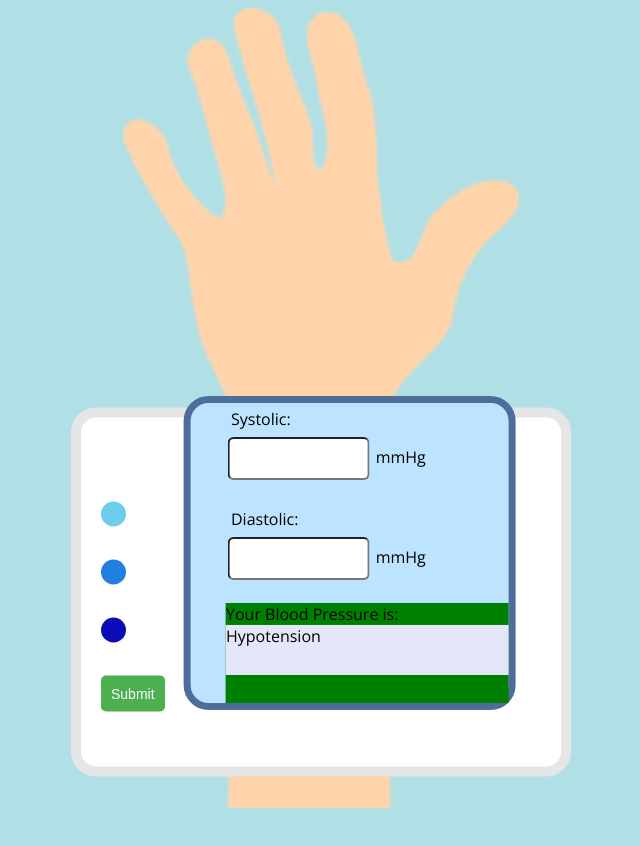
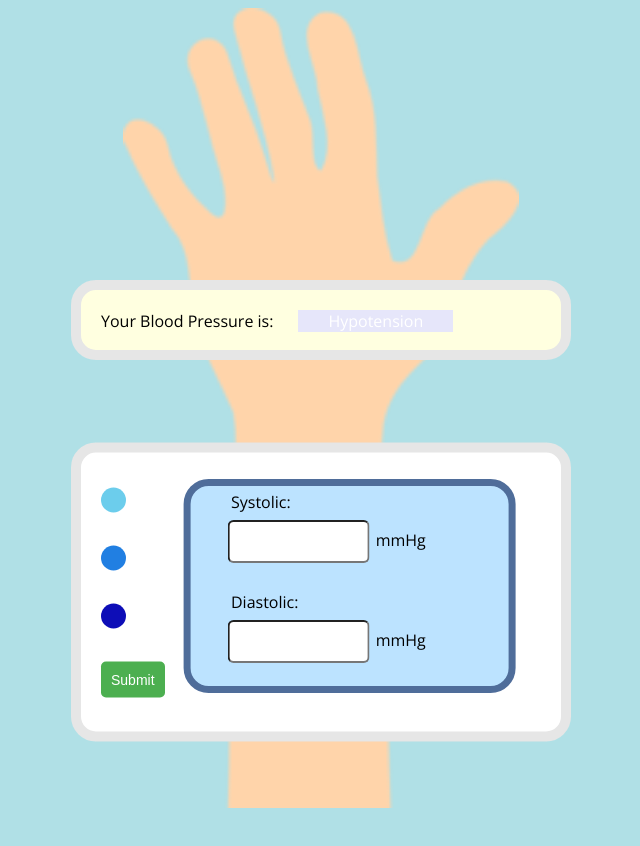
Before and after one commit to minling/blood-pressure-calculator, a plain HTML site: page blood_pressure.html in a window 1280 px wide. Both pictures are taken after a click on the button "Submit". Shown: the whole page, without its empty margins (319-959 px from the left). Drawn offline with nearby package versions, Linux system fonts and the light colour scheme.

Commit message:
adds styling for result box, hides on document ready

```diff
--- a/blood_pressure.html
+++ b/blood_pressure.html
@@ -10,7 +10,7 @@
 </head>
 <body>
   <div class="container">
-  <!-- <img src="images/crema-hand-md.png" id="hand"> -->
+    <div id="result"></div>
     <form action="#" id="blood-pressure-form">
       <div class="blood-pressure-monitor">
         <div class="dot-collection">
@@ -36,8 +36,6 @@
               <input type="text" name="diastolic" class="input"> mmHg
             </div>
           </div>
-      <div id="result">
-      </div>
         </div>
       </div>
     </form>
--- a/javascripts/blood-pressure.js
+++ b/javascripts/blood-pressure.js
@@ -1,7 +1,12 @@
+document.addEventListener("DOMContentLoaded", function(){
+  document.getElementById("result").style.display = "none";
+});
+
 function calculateBloodPressureResult() {
   var systolic = document.getElementsByName("systolic")[0].value;
   var diastolic = document.getElementsByName("diastolic")[0].value;
   var blood_pressure = calculateBloodPressure(systolic, diastolic);
+  document.getElementById("result").style.display = "block";
   document.getElementById("result").innerHTML = "<div class='blood-pressure-result'>Your Blood Pressure is: " + "<div class='blood-pressure-number' style='background-color:" + blood_pressure.color + "'>" + blood_pressure.reading + "</div>" + "</div>"
 }
 
--- a/stylesheets/blood_pressure.css
+++ b/stylesheets/blood_pressure.css
@@ -109,13 +109,28 @@ body {
   // border-top: none;
 }
 
+#result {
+  height: 10%;
+  width: 80%;
+  max-width: 500px;
+  position: absolute;
+  top: 40%;
+  left: 50%;
+  padding: 20px 20px 40px 20px;
+  transform: translate(-50%, -50%);
+  border-radius: 25px;
+  border: 10px solid #e6e6e6;
+  background-color: lightyellow;
+}
+
 .blood-pressure-result {
-  background-color: Green;
-  height: 100px;
+  display: -webkit-inline-box;
 }
 
 .blood-pressure-number {
-  height: 50px;
+  margin-left: 25px;
+  color: white;
+  padding: 0px 30px;
 }
 
 .submit {
```
Lines whose indentation alone changed are shown as unchanged.
